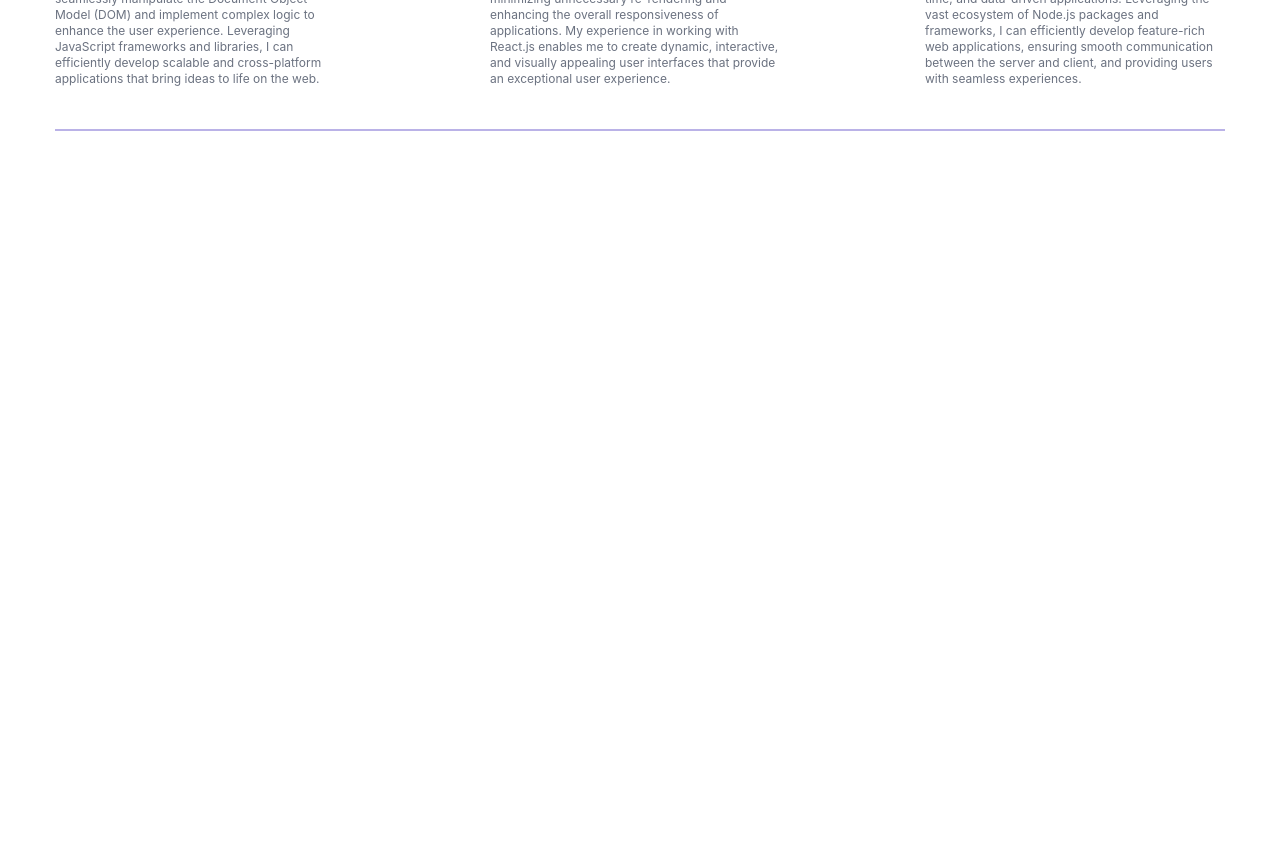
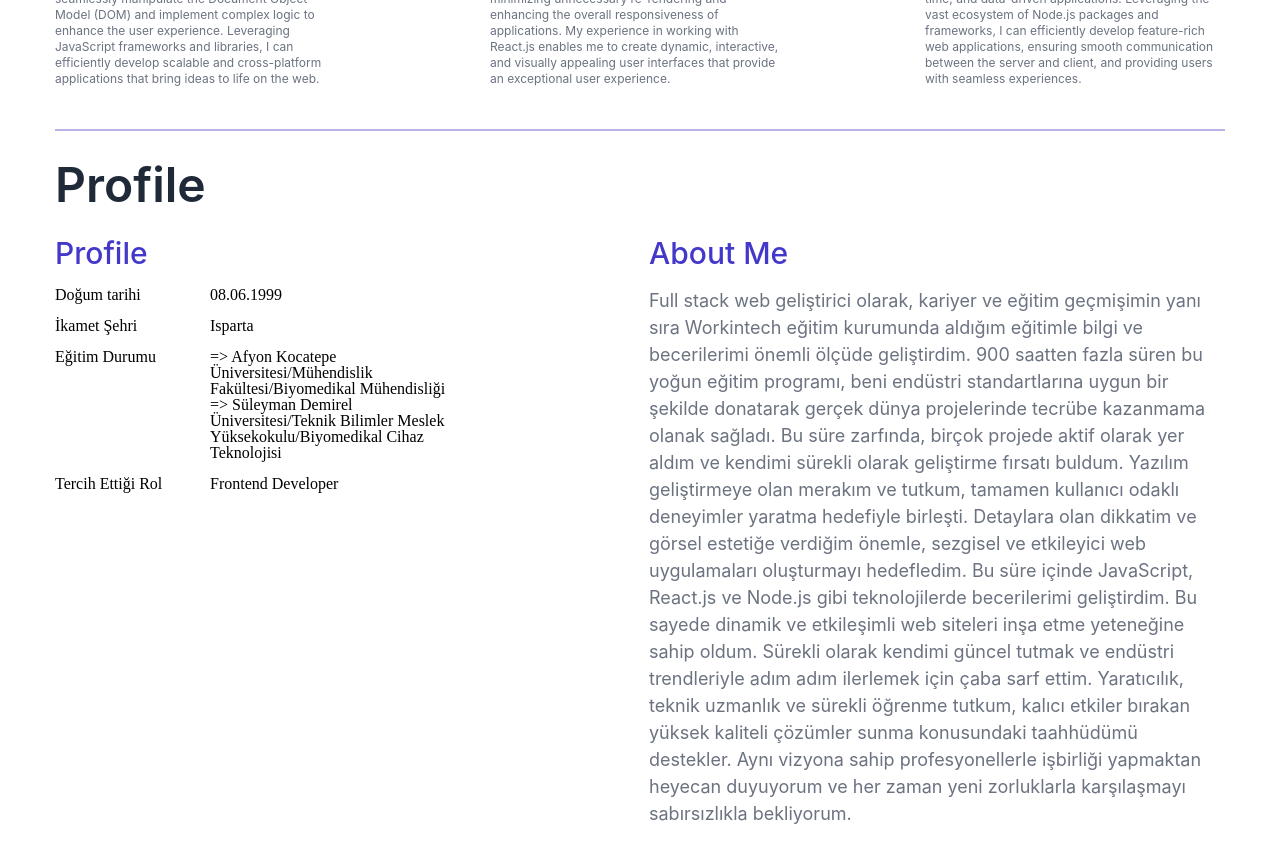
Before and after one commit to trkGates/Kisisel-Web-Sayfam, a React (Create React App) app: page / in a window 1280 px wide. Shown: the part 960-1822 px from the top of the page. Before the commit the page ends 1114 px from the top, so only its background shows below. Built offline with nearby package versions, Linux system fonts and the light colour scheme.

Commit message:
profile tasarım bitti

```diff
--- a/src/App.css
+++ b/src/App.css
@@ -1,5 +1,9 @@
 body {
-  transition: background-color 0.3s ease;
+  transition: background-color 0.5s ease;
+}
+#AppMain {
+  display: flex;
+  justify-content: center;
 }
 hr {
   border: 1px solid #BAB2E7;
@@ -61,7 +65,10 @@ color: #AEBCCF;
   color: #b7aaff;
 }
 
-#AppMain {
-  display: flex;
-  justify-content: center;
+.light-mode h5 {
+  color: #000000;
 }
+
+.dark-mode h5 {
+  color: #FFFFFF;
+}
--- a/src/layout/Home.js
+++ b/src/layout/Home.js
@@ -3,12 +3,14 @@ import NavBar from "../pages/NavBar";
 import "./Home.css";
 import Hero from "../pages/Hero";
 import Skills from "../pages/Skills";
+import Profile from "../pages/Profile";
 const Home = () => {
   return (
     <div id="MainContainer">
     <NavBar/>
     <Hero/>
     <Skills/>
+    <Profile/>
     </div>
   );
 };
--- /dev/null
+++ b/src/pages/CSS/Profile.css
@@ -0,0 +1,77 @@
+#ProfileMain {
+  padding: 30px 0px;
+}
+
+#ProfileKisim2 {
+  display: flex;
+  justify-content: space-between;
+  flex-direction: row;
+  flex-wrap: wrap;
+
+}
+#ProfileKisim2-Profile {
+  display: flex;
+  flex-direction: column;
+  padding-bottom: 15px;
+}
+
+.ProfilYaziBoyutu {
+  font-family: "Inter";
+  font-style: normal;
+  font-weight: 500;
+  font-size: 30px;
+  line-height: 28px;
+  padding-bottom: 20px;
+}
+
+#ProfileKisim2-1{
+    display: flex;
+    flex-direction: column;
+    flex-wrap: wrap;
+    }
+
+.ProfileHakkinda{
+    display: flex;
+    padding-bottom: 15px;
+}
+.ProfileHakkinda-1{
+    width: 155px;
+}
+
+.ProfileHakkinda-2{
+    width: 261px;
+    display: flex;
+    flex-wrap: wrap;
+}
+#ProfileKisim2-About {
+  display: flex;
+  flex-direction: column;
+  width: 576px;
+  }
+
+  #ProfileKisim2-About p {
+    font-family: "Inter";
+    font-style: normal;
+    font-weight: 400;
+    font-size: 18px;
+    line-height: 150%;
+  }
+
+  @media(max-width: 1100px) {
+    #ProfileKisim2-About {
+      width: 50%;
+      }
+
+  }
+  @media(max-width: 950px) {
+    #ProfileKisim2-About {
+      width: 100%;
+      }
+      .ProfileHakkinda-1{
+        width: 150px;
+    }
+
+    .ProfileHakkinda-2{
+        width: 70%;
+    }
+  }
--- /dev/null
+++ b/src/pages/Profile.js
@@ -0,0 +1,50 @@
+import React from "react";
+
+import ".//CSS/Profile.css";
+const Profile = () => {
+  return (
+    <div id="ProfileMain">
+      <div id="ProfileKisim1">
+        <h3>Profile</h3>
+      </div>
+
+      <div id="ProfileKisim2">
+        <div id="ProfileKisim2-Profile">
+          <h4 className="ProfilYaziBoyutu">Profile</h4>
+          <div id="ProfileKisim2-1">
+            <div className="ProfileHakkinda">
+              <h5 className="ProfileHakkinda-1">Doğum tarihi</h5>
+              <h5 className="ProfileHakkinda-2">08.06.1999</h5>
+            </div>
+            <div className="ProfileHakkinda">
+              <h5 className="ProfileHakkinda-1">İkamet Şehri</h5>
+              <h5 className="ProfileHakkinda-2">Isparta</h5>
+            </div>
+            <div className="ProfileHakkinda">
+              <h5 className="ProfileHakkinda-1">Eğitim Durumu</h5>
+              <h5 className="ProfileHakkinda-2">
+                  => Afyon Kocatepe Üniversitesi/Mühendislik
+                  Fakültesi/Biyomedikal Mühendisliği
+               <br/>
+                  => Süleyman Demirel Üniversitesi/Teknik Bilimler Meslek
+                  Yüksekokulu/Biyomedikal Cihaz Teknolojisi
+              </h5>
+            </div>
+            <div className="ProfileHakkinda">
+              <h5 className="ProfileHakkinda-1">Tercih Ettiği Rol</h5>
+              <h5 className="ProfileHakkinda-2">Frontend Developer</h5>
+            </div>
+          </div>
+        </div>
+        <div id="ProfileKisim2-About">
+          <h4 className="ProfilYaziBoyutu">About Me</h4>
+          <p>
+          Full stack web geliştirici olarak, kariyer ve eğitim geçmişimin yanı sıra Workintech eğitim kurumunda aldığım eğitimle bilgi ve becerilerimi önemli ölçüde geliştirdim. 900 saatten fazla süren bu yoğun eğitim programı, beni endüstri standartlarına uygun bir şekilde donatarak gerçek dünya projelerinde tecrübe kazanmama olanak sağladı. Bu süre zarfında, birçok projede aktif olarak yer aldım ve kendimi sürekli olarak geliştirme fırsatı buldum. Yazılım geliştirmeye olan merakım ve tutkum, tamamen kullanıcı odaklı deneyimler yaratma hedefiyle birleşti. Detaylara olan dikkatim ve görsel estetiğe verdiğim önemle, sezgisel ve etkileyici web uygulamaları oluşturmayı hedefledim. Bu süre içinde JavaScript, React.js ve Node.js gibi teknolojilerde becerilerimi geliştirdim. Bu sayede dinamik ve etkileşimli web siteleri inşa etme yeteneğine sahip oldum. Sürekli olarak kendimi güncel tutmak ve endüstri trendleriyle adım adım ilerlemek için çaba sarf ettim. Yaratıcılık, teknik uzmanlık ve sürekli öğrenme tutkum, kalıcı etkiler bırakan yüksek kaliteli çözümler sunma konusundaki taahhüdümü destekler. Aynı vizyona sahip profesyonellerle işbirliği yapmaktan heyecan duyuyorum ve her zaman yeni zorluklarla karşılaşmayı sabırsızlıkla bekliyorum.
+          </p>
+        </div>
+      </div>
+    </div>
+  );
+};
+
+export default Profile;
--- a/src/pages/navBarPages/DarkLightMode.js
+++ b/src/pages/navBarPages/DarkLightMode.js
@@ -11,11 +11,11 @@ const DarkLightMode = () => {
   const [lightMode, setLightMode] = useState(); //["Aydınlık Mod","Light Mod"]
   useEffect(() => {
     if (language === "tr-TR") {
-      setDarkMode("Karanlık Mod");
-      setLightMode("Aydınlık Mod");
+      setDarkMode("KARANLIK MOD");
+      setLightMode("AYDINLIK MOD");
     } else if (language === "en-US") {
-      setDarkMode("Dark Mod");
-      setLightMode("Light Mod");
+      setDarkMode("DARK MOD");
+      setLightMode("LIGHT MOD");
     }
   }, [language]);
 
```
